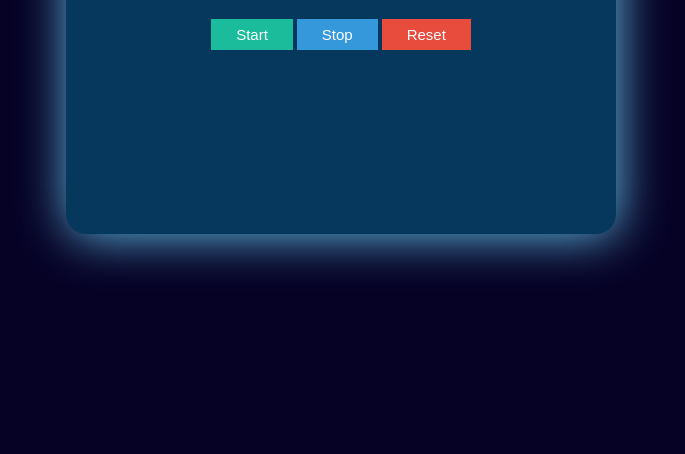
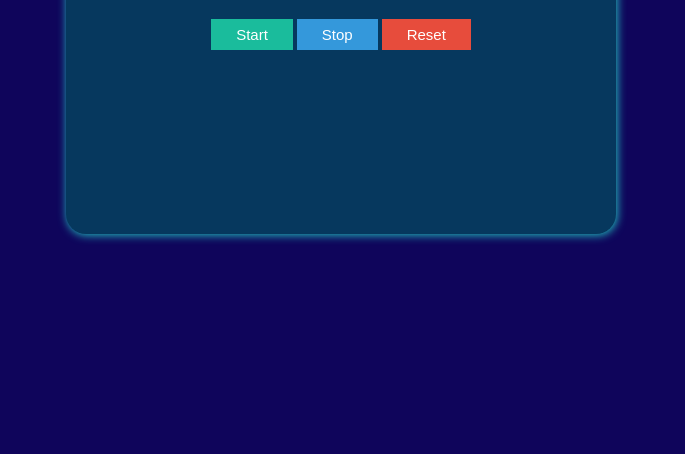
Before and after one commit to mailmesapna1/StopWatch, a plain HTML site: page index.html in a window 1280 px wide. Shown: the part 346-800 px from the top of the page, without its empty margins (299-984 px from the left). Drawn offline with Linux system fonts and the light colour scheme.

Commit message:
second commit

```diff
--- a/style.css
+++ b/style.css
@@ -4,7 +4,7 @@
 }
 body{
     /* background-color: #2c3e50; */
-    background-color: rgb(6, 2, 37);
+    background-color: rgb(15, 5, 91);
     display: flex;
     align-items: center;
     justify-content: center;
@@ -17,7 +17,7 @@ body{
     border-radius: 20px;
     height: 45vh;
     width: 43vw;
-    box-shadow: 2px 2px 50px rgb(98, 188, 227);
+    box-shadow: 1px 1px 10px rgb(35, 201, 193);
 }
 .digit{
     font-size: 90px;
```
